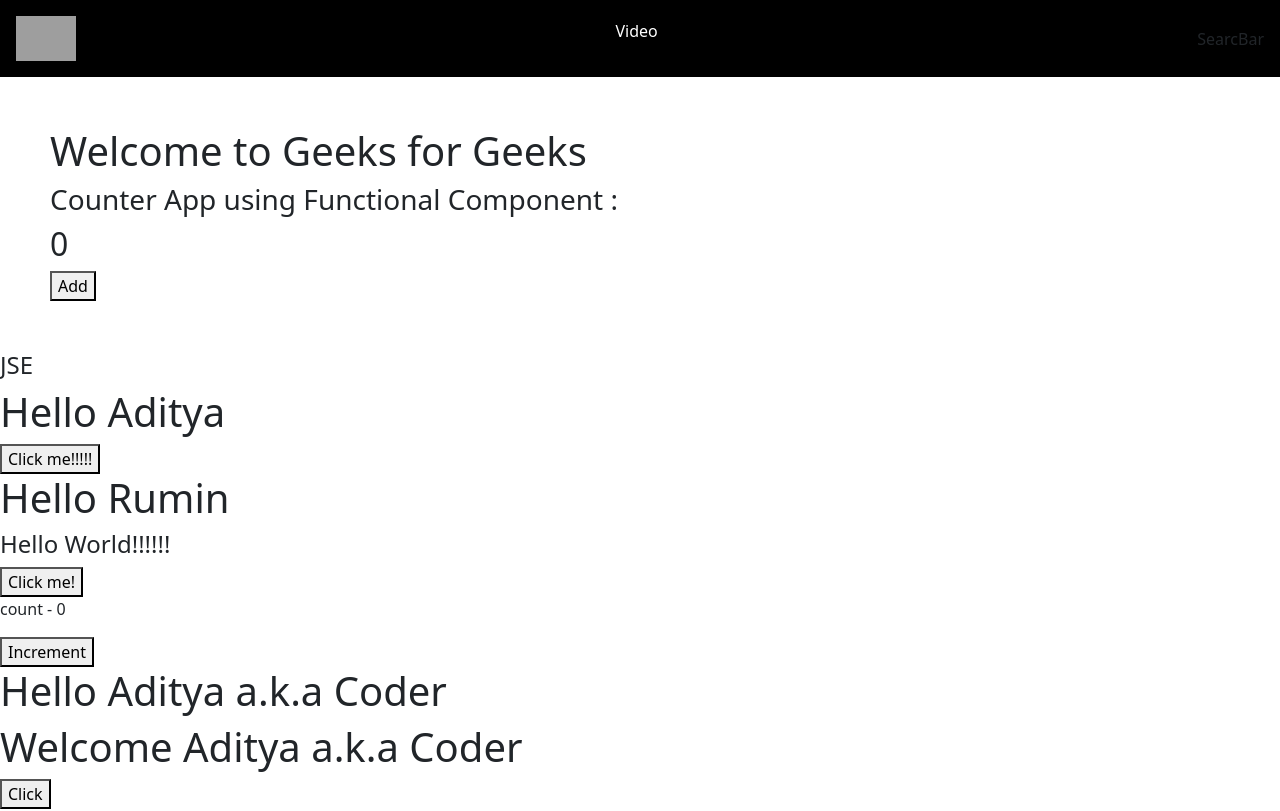
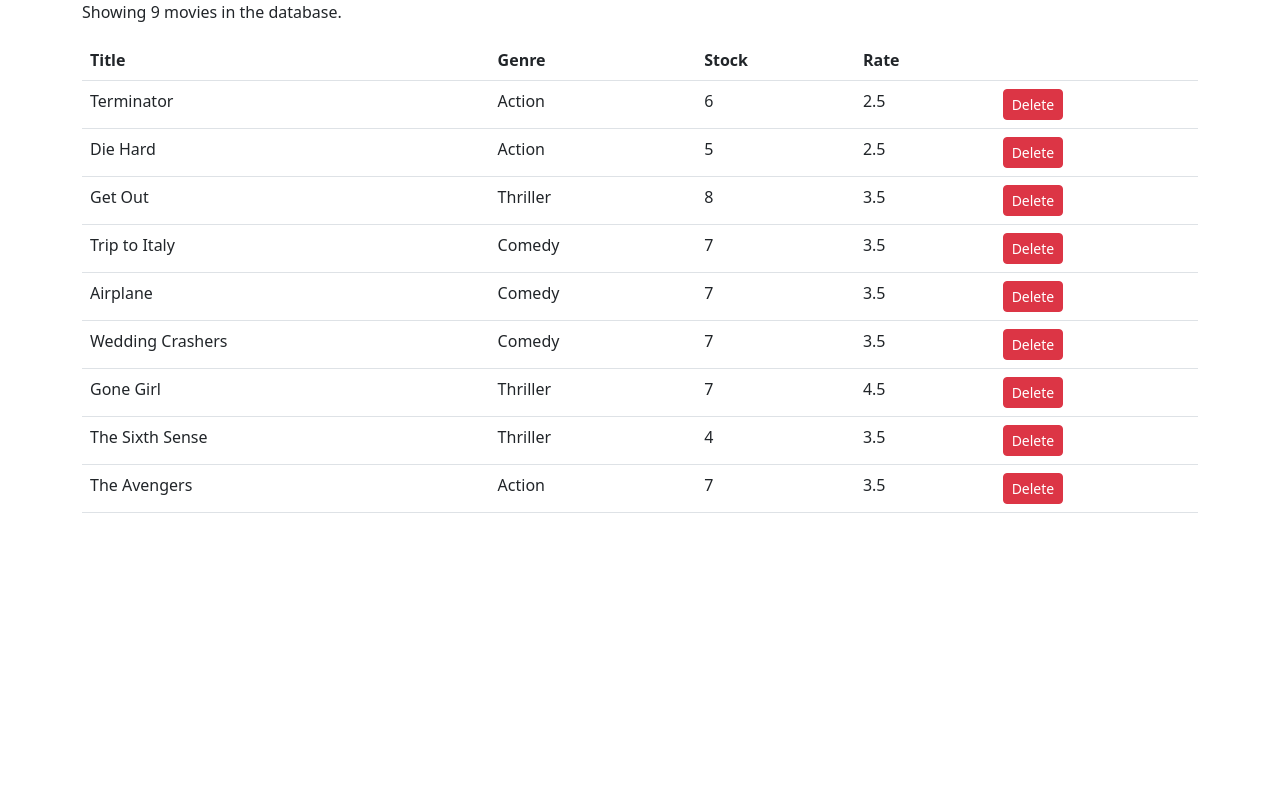
Before and after one commit to Aditya664/ReactPrcatice, a React (Create React App) app: page / in a window 1280 px wide. Shown: the top 811 px of the page. Built offline with nearby package versions, Linux system fonts and the light colour scheme; grey boxes are pictures that could not be loaded.

Commit message:
created movie component

```diff
--- a/package.json
+++ b/package.json
@@ -12,6 +12,7 @@
     "@testing-library/react": "^13.4.0",
     "@testing-library/user-event": "^13.5.0",
     "bootstrap": "^5.2.3",
+    "font-awesome": "^4.7.0",
     "react": "^18.2.0",
     "react-dom": "^18.2.0",
     "react-router-dom": "^6.8.2",
--- a/src/App.js
+++ b/src/App.js
@@ -1,35 +1,38 @@
 import React from 'react'
 import { BrowserRouter, Routes, Route } from 'react-router-dom';
 import { Box } from '@mui/material';
-import { Navbar, Feed, VideoDetail, ChannelDetail, SearchFeed, Home, Props, Message, Counter, Distruct, Welcome, FunctionClick, ClassClick, NewProj } from './components';
+import { Navbar, Feed, VideoDetail, ChannelDetail, Movies, SearchFeed, Home, Props, Message, Counter, Distruct, Welcome, FunctionClick, ClassClick, NewProj } from './components';
 
 const App = () => (
-  <BrowserRouter>
-    <Box sx={{ backgroundColor: '#fff' }}>
-      <Navbar />
-      <Home name='Aditya' />
-      <Props name='Aditya'>
-        <h4>JSE</h4>
-      </Props>
-      <Props name='Rumin'>
-        <button>Click me!!!!!</button>
-      </Props>
-      <Message />
-      <Counter />
-      <Distruct name='Aditya' heroname='Coder' />
-      <Welcome name='Aditya' heroname='Coder' />
-      <FunctionClick name='Aditya' heroname='Coder' />
-      {/* <ClassClick /> */}
-      <NewProj />
-      <ClassClick />
-      <Routes>
-        <Route path="/" exact element={<Feed />} />
-        <Route path='/video/:id' element={<VideoDetail />} />
-        <Route path='/channel/:id' element={<ChannelDetail />} />
-        <Route path='/search/:searchTerm' element={<SearchFeed />} />
-      </Routes>
-    </Box>
-  </BrowserRouter>
+  <main className='container'>
+    <Movies />
+  </main>
+  // <BrowserRouter>
+  //   <Box sx={{ backgroundColor: '#fff' }}>
+  //     <Navbar />
+  //     <Home name='Aditya' />
+  //     <Props name='Aditya'>
+  //       <h4>JSE</h4>
+  //     </Props>
+  //     <Props name='Rumin'>
+  //       <button>Click me!!!!!</button>
+  //     </Props>
+  //     <Message />
+  //     <Counter />
+  //     <Distruct name='Aditya' heroname='Coder' />
+  //     <Welcome name='Aditya' heroname='Coder' />
+  //     <FunctionClick name='Aditya' heroname='Coder' />
+  //     {/* <ClassClick /> */}
+  //     <NewProj />
+  //     <ClassClick />
+  //     <Routes>
+  //       <Route path="/" exact element={<Feed />} />
+  //       <Route path='/video/:id' element={<VideoDetail />} />
+  //       <Route path='/channel/:id' element={<ChannelDetail />} />
+  //       <Route path='/search/:searchTerm' element={<SearchFeed />} />
+  //     </Routes>
+  //   </Box>
+  // </BrowserRouter>
 );
 
 export default App;
--- /dev/null
+++ b/src/components/Movies.jsx
@@ -0,0 +1,56 @@
+import React, { Component } from "react";
+import { getMovies } from "../services/fakeMovieService";
+
+class Movies extends Component {
+    state = {
+        movies: getMovies()
+    };
+
+    handleDelete = movie => {
+        const movies = this.state.movies.filter(m => m._id !== movie._id);
+        this.setState({ movies });
+    };
+
+    render() {
+        const { length: count } = this.state.movies;
+
+        if (count === 0) return <p>There are no movies in the database.</p>;
+
+        return (
+            <React.Fragment>
+                <p>Showing {count} movies in the database.</p>
+                <table className="table">
+                    <thead>
+                        <tr>
+                            <th>Title</th>
+                            <th>Genre</th>
+                            <th>Stock</th>
+                            <th>Rate</th>
+                            <th />
+                        </tr>
+                    </thead>
+                    <tbody>
+                        {this.state.movies.map(movie => (
+                            <tr key={movie._id}>
+                                <td>{movie.title}</td>
+                                <td>{movie.genre.name}</td>
+                                <td>{movie.numberInStock}</td>
+                                <td>{movie.dailyRentalRate}</td>
+                                <td>
+                                    <button
+                                        onClick={() => this.handleDelete(movie)}
+                                        className="btn btn-danger btn-sm"
+                                    >
+                                        Delete
+                                    </button>
+                                </td>
+                            </tr>
+                        ))}
+                    </tbody>
+                </table>
+            </React.Fragment>
+        );
+    }
+}
+
+export default Movies;
--- a/src/components/index.js
+++ b/src/components/index.js
@@ -13,3 +13,4 @@
 export { default as FunctionClick } from './Event';
 export { default as ClassClick } from './ClassClick'
 export { default as NewProj } from './NewProj'
+export { default as Movies } from './Movies'
--- a/src/index.js
+++ b/src/index.js
@@ -2,6 +2,7 @@
 import ReactDOM from "react-dom/client";
 import App from "./App";
 import 'bootstrap/dist/css/bootstrap.css';
+import 'font-awesome/css/font-awesome.css'
 import './index.css'
 const root = ReactDOM.createRoot(document.getElementById('root'));
 
--- /dev/null
+++ b/src/services/fakeGenreService.js
@@ -0,0 +1,9 @@
+export const genres = [
+    { _id: "5b21ca3eeb7f6fbccd471818", name: "Action" },
+    { _id: "5b21ca3eeb7f6fbccd471814", name: "Comedy" },
+    { _id: "5b21ca3eeb7f6fbccd471820", name: "Thriller" }
+];
+
+export function getGenres() {
+    return genres.filter(g => g);
+}
--- /dev/null
+++ b/src/services/fakeMovieService.js
@@ -0,0 +1,97 @@
+import * as genresAPI from "./fakeGenreService";
+
+const movies = [
+    {
+        _id: "5b21ca3eeb7f6fbccd471815",
+        title: "Terminator",
+        genre: { _id: "5b21ca3eeb7f6fbccd471818", name: "Action" },
+        numberInStock: 6,
+        dailyRentalRate: 2.5,
+        publishDate: "2018-01-03T19:04:28.809Z"
+    },
+    {
+        _id: "5b21ca3eeb7f6fbccd471816",
+        title: "Die Hard",
+        genre: { _id: "5b21ca3eeb7f6fbccd471818", name: "Action" },
+        numberInStock: 5,
+        dailyRentalRate: 2.5
+    },
+    {
+        _id: "5b21ca3eeb7f6fbccd471817",
+        title: "Get Out",
+        genre: { _id: "5b21ca3eeb7f6fbccd471820", name: "Thriller" },
+        numberInStock: 8,
+        dailyRentalRate: 3.5
+    },
+    {
+        _id: "5b21ca3eeb7f6fbccd471819",
+        title: "Trip to Italy",
+        genre: { _id: "5b21ca3eeb7f6fbccd471814", name: "Comedy" },
+        numberInStock: 7,
+        dailyRentalRate: 3.5
+    },
+    {
+        _id: "5b21ca3eeb7f6fbccd47181a",
+        title: "Airplane",
+        genre: { _id: "5b21ca3eeb7f6fbccd471814", name: "Comedy" },
+        numberInStock: 7,
+        dailyRentalRate: 3.5
+    },
+    {
+        _id: "5b21ca3eeb7f6fbccd47181b",
+        title: "Wedding Crashers",
+        genre: { _id: "5b21ca3eeb7f6fbccd471814", name: "Comedy" },
+        numberInStock: 7,
+        dailyRentalRate: 3.5
+    },
+    {
+        _id: "5b21ca3eeb7f6fbccd47181e",
+        title: "Gone Girl",
+        genre: { _id: "5b21ca3eeb7f6fbccd471820", name: "Thriller" },
+        numberInStock: 7,
+        dailyRentalRate: 4.5
+    },
+    {
+        _id: "5b21ca3eeb7f6fbccd47181f",
+        title: "The Sixth Sense",
+        genre: { _id: "5b21ca3eeb7f6fbccd471820", name: "Thriller" },
+        numberInStock: 4,
+        dailyRentalRate: 3.5
+    },
+    {
+        _id: "5b21ca3eeb7f6fbccd471821",
+        title: "The Avengers",
+        genre: { _id: "5b21ca3eeb7f6fbccd471818", name: "Action" },
+        numberInStock: 7,
+        dailyRentalRate: 3.5
+    }
+];
+
+export function getMovies() {
+    return movies;
+}
+
+export function getMovie(id) {
+    return movies.find(m => m._id === id);
+}
+
+export function saveMovie(movie) {
+    let movieInDb = movies.find(m => m._id === movie._id) || {};
+    movieInDb.name = movie.name;
+    movieInDb.genre = genresAPI.genres.find(g => g._id === movie.genreId);
+    movieInDb.numberInStock = movie.numberInStock;
+    movieInDb.dailyRentalRate = movie.dailyRentalRate;
+
+    if (!movieInDb._id) {
+        movieInDb._id = Date.now();
+        movies.push(movieInDb);
+    }
+
+    return movieInDb;
+}
+
+export function deleteMovie(id) {
+    let movieInDb = movies.find(m => m._id === id);
+    movies.splice(movies.indexOf(movieInDb), 1);
+    return movieInDb;
+}
```
Also changed, not shown: 9 other files (tests, documents, lock files or other folders).
